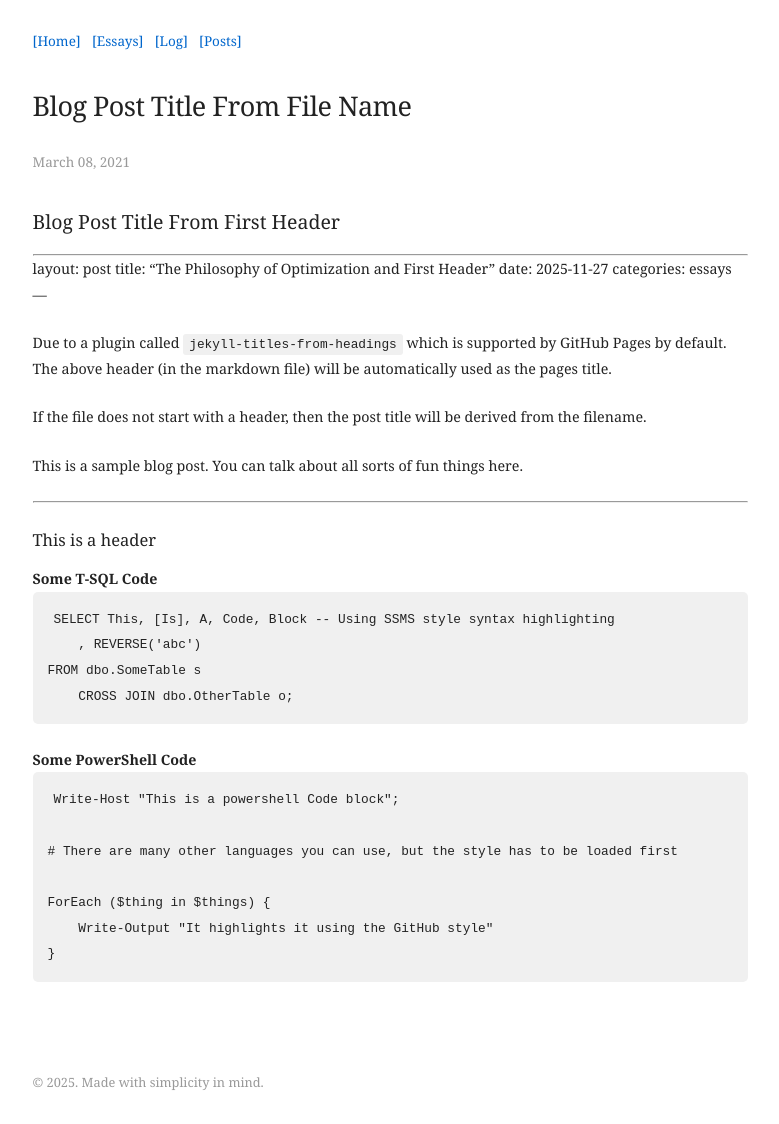
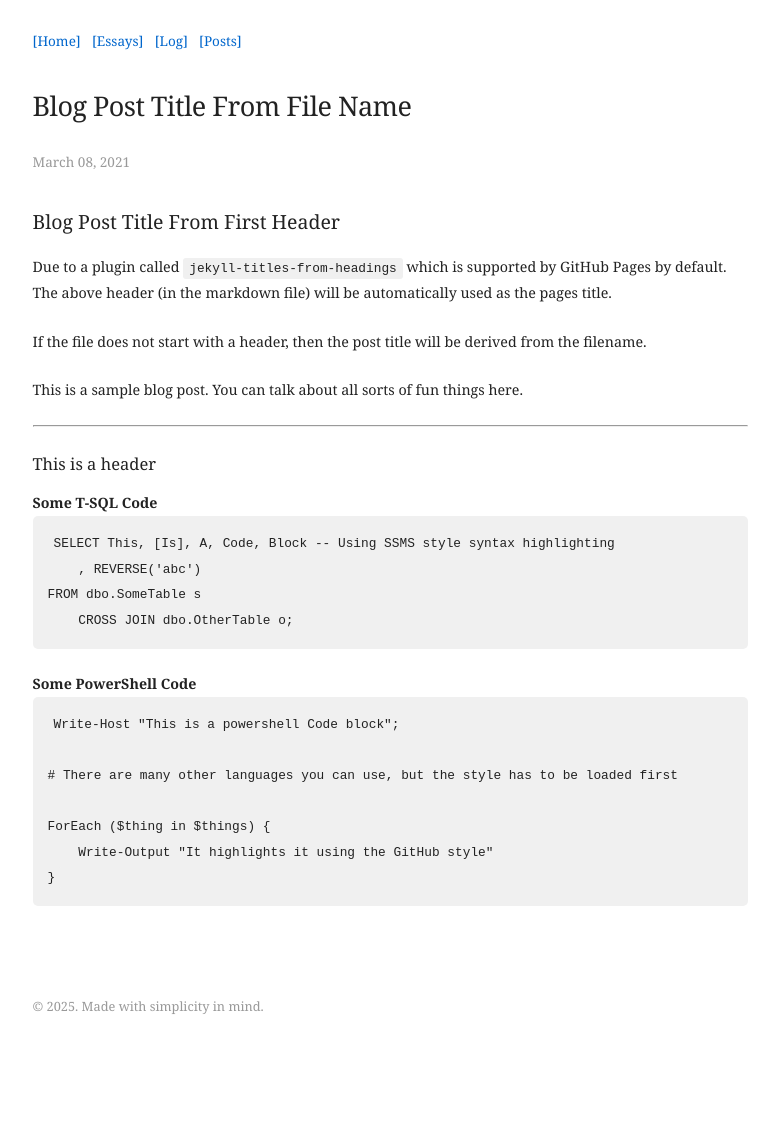
Before and after one commit to HJahanshiri/Hjahanshiri.github.io, a Jekyll site: the page built from _posts/2021-03-08-blog-post-title-from-file-name.md, in a window 1280 px wide. Shown: the whole page, without its empty margins (250-1029 px from the left). Built offline with Jekyll 4.4.1, drawn with Linux system fonts in a browser that asks for light colours; our own code applies the rules of GitHub Pages for plain Markdown files; after the commit the page ends 1048 px from its top, so only the background shows below that.

Commit message:
Add files via upload

```diff
--- a/_posts/2021-03-08-blog-post-title-from-file-name.md
+++ b/_posts/2021-03-08-blog-post-title-from-file-name.md
@@ -1,10 +1,5 @@
 ## Blog Post Title From First Header
----
-layout: post
-title: "The Philosophy of Optimization and First Header"
-date: 2025-11-27
-categories: essays
----
+
 
 Due to a plugin called `jekyll-titles-from-headings` which is supported by GitHub Pages by default. The above header (in the markdown file) will be automatically used as the pages title.
 
```
Also changed, not shown: _posts/2025-11-27-run-progress.md (added, +8 -0 lines), _posts/posts.html (added, +14 -0 lines).
